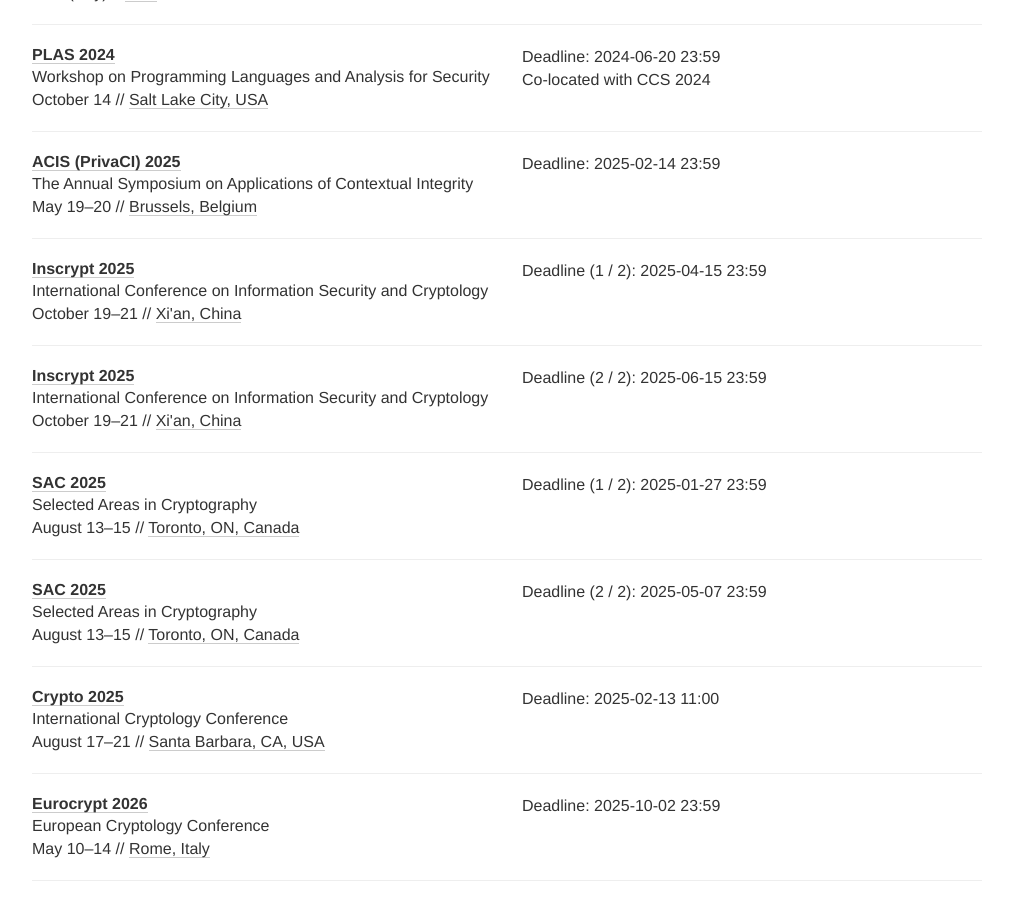
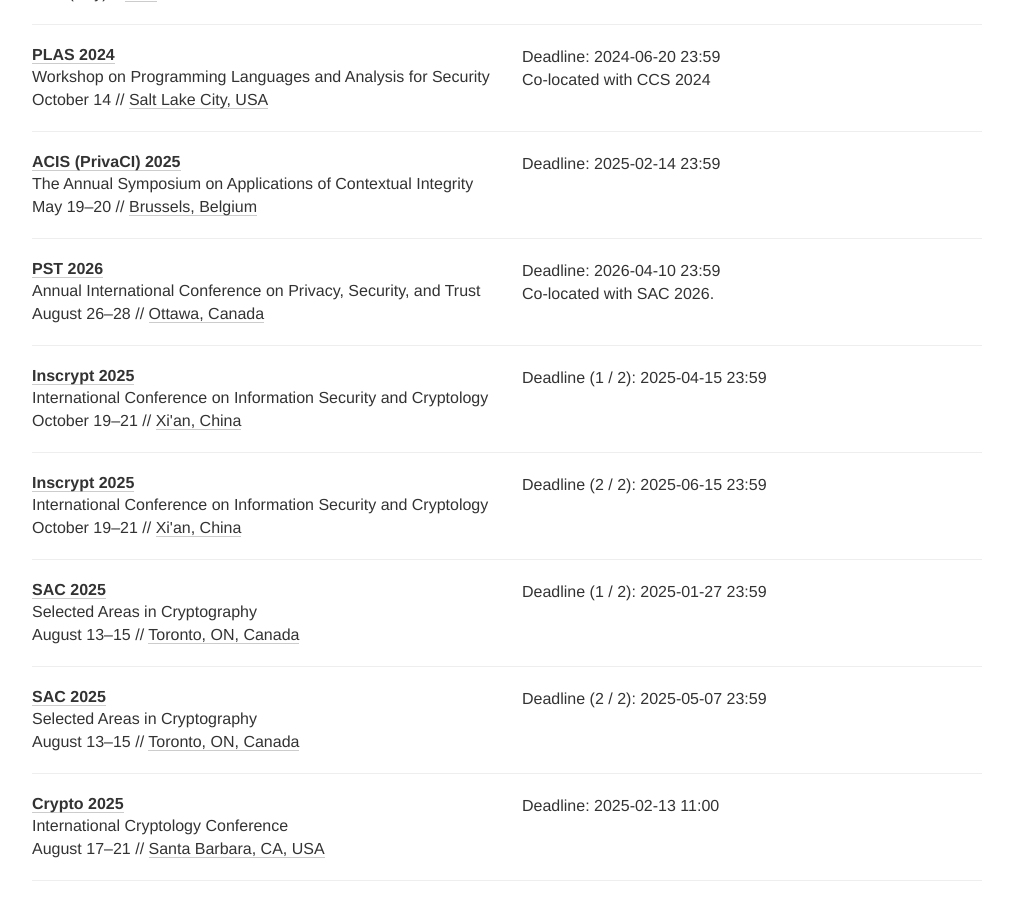
Before and after one commit to sec-deadlines/sec-deadlines.github.io, a Jekyll site: the page built from index.html, in a window 1280 px wide and 900 px high, scrolled down 5022 px. Shown: the whole window, without its empty margins (133-1146 px from the left). Built offline with Jekyll 4.4.1, drawn with Linux system fonts in a browser that asks for light colours; nearby versions of some CDN libraries; comment, search, counter and statistics services are not loaded.

Commit message:
Add PST 2026 - Annual International Conference on Privacy, Security, and Trust

```diff
--- a/_data/conferences.yml
+++ b/_data/conferences.yml
@@ -315,6 +315,17 @@
   deadline: ["2025-02-14 23:59"]
   place: Brussels, Belgium
   tags: [PRIV, CONF]
+
+- name: PST
+  description: Annual International Conference on Privacy, Security, and Trust
+  year: 2026
+  link: https://pstnet.ca/
+  dblp: https://dblp.org/db/conf/pst/index.html
+  deadline: ["2026-04-10 23:59"]
+  comment: Co-located with SAC 2026.
+  date: August 26-28
+  place: Ottawa, Canada
+  tags: [SEC, PRIV, CONF]
 
 # Crypto
 
```
